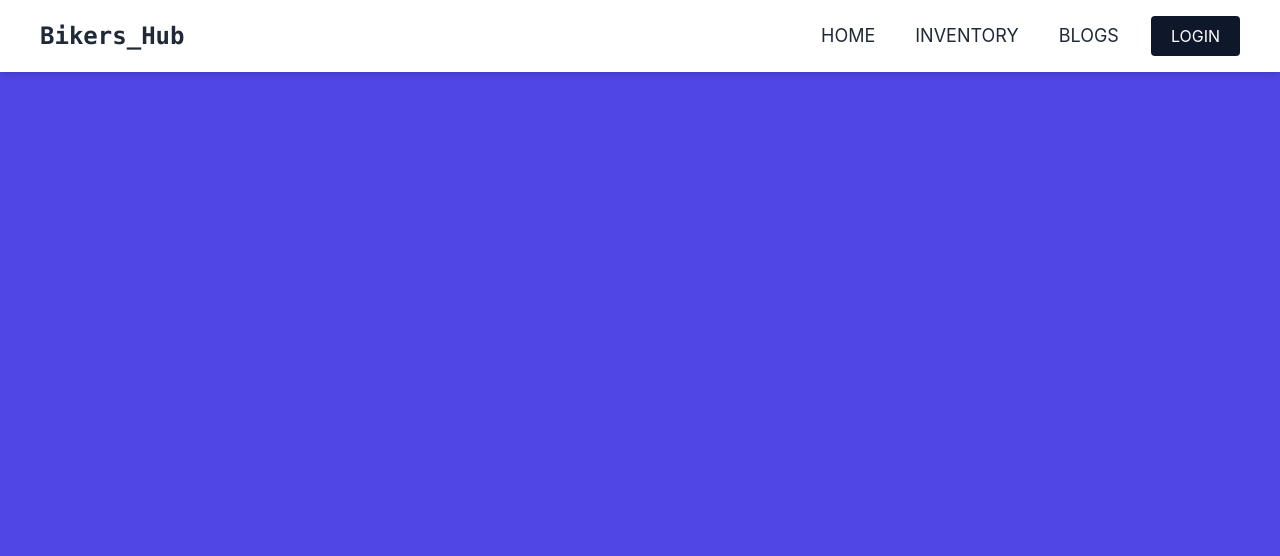
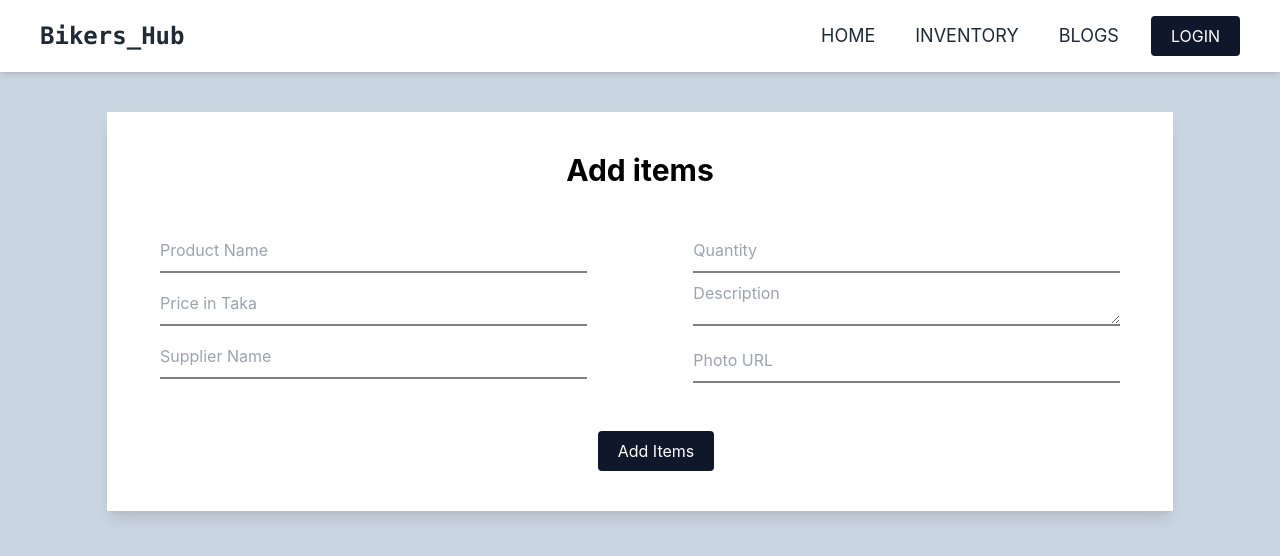
Before and after one commit to sinu5550/bikers-hub, a React (Create React App) app: page /addItems in a window 1280 px wide. Shown: the top 556 px of the page. Built offline with nearby package versions, Linux system fonts and the light colour scheme.

Commit message:
server connected with heroku done

```diff
--- a/package.json
+++ b/package.json
@@ -8,6 +8,7 @@
     "@testing-library/user-event": "^13.5.0",
     "react": "^18.1.0",
     "react-dom": "^18.1.0",
+    "react-hook-form": "^7.30.0",
     "react-icons": "^4.3.1",
     "react-router-dom": "^6.3.0",
     "react-scripts": "5.0.1",
--- a/src/App.css
+++ b/src/App.css
@@ -1,38 +1,3 @@
-.App {
-  text-align: center;
+body {
+  background-color: #CAD5E2;
 }
-
-.App-logo {
-  height: 40vmin;
-  pointer-events: none;
-}
-
-@media (prefers-reduced-motion: no-preference) {
-  .App-logo {
-    animation: App-logo-spin infinite 20s linear;
-  }
-}
-
-.App-header {
-  background-color: #282c34;
-  min-height: 100vh;
-  display: flex;
-  flex-direction: column;
-  align-items: center;
-  justify-content: center;
-  font-size: calc(10px + 2vmin);
-  color: white;
-}
-
-.App-link {
-  color: #61dafb;
-}
-
-@keyframes App-logo-spin {
-  from {
-    transform: rotate(0deg);
-  }
-  to {
-    transform: rotate(360deg);
-  }
-}
--- a/src/App.js
+++ b/src/App.js
@@ -1,5 +1,6 @@
 import { Route, Routes } from 'react-router-dom';
 import './App.css';
+import AddInventoryItems from './Components/AddInventoryItems/AddInventoryItems';
 import Navbar from './Components/Header/Navbar/Navbar';
 import Home from './Components/Home/Home';
 import Inventory from './Components/Inventory/Inventory';
@@ -9,10 +10,11 @@ function App() {
     <div>
       <Navbar></Navbar>
 
-      <div className='bg-indigo-600 w-full h-screen'>
+      <div>
         <Routes>
           <Route path='/' element={<Home></Home>} />
           <Route path='inventory' element={<Inventory></Inventory>} />
+          <Route path='addItems' element={<AddInventoryItems></AddInventoryItems>} />
         </Routes>
       </div>
     </div>
--- /dev/null
+++ b/src/Components/AddInventoryItems/AddInventoryItems.css
@@ -0,0 +1,11 @@
+.form-control input,
+textarea {
+    width: 80%;
+    display: block;
+    margin: 8px auto;
+    height: 45px;
+    border-bottom: 2px solid gray;
+    background-color: transparent;
+    outline: none;
+
+}
--- /dev/null
+++ b/src/Components/AddInventoryItems/AddInventoryItems.js
@@ -0,0 +1,54 @@
+import React from 'react';
+import { useForm } from 'react-hook-form';
+import Button from '../Button/Button';
+import './AddInventoryItems.css';
+
+const AddInventoryItems = () => {
+    const { register, handleSubmit } = useForm();
+    const onSubmit = data => {
+        console.log(data);
+        const url = `http://localhost:5000/inventory`;
+        fetch(url, {
+            method: 'POST',
+            headers: {
+                'content-type': 'application/json'
+            },
+            body: JSON.stringify(data)
+        })
+            .then(res => res.json())
+            .then(result => {
+                console.log(result);
+            })
+    }
+    return (
+        <div className='mt-28'>
+            <div className='bg-white mx-auto w-10/12 py-10 px-0 shadow-lg'>
+                <h1 className='text-center text-3xl font-bold mb-8'>Add items</h1>
+                <div className=''>
+                    <form className='flex flex-col form-control' onSubmit={handleSubmit(onSubmit)} >
+                        <div className='grid grid-cols-2'>
+                            <div className='md:col-span-1 col-span-2'>
+                                <input className='mb-3 ' placeholder='Product Name' {...register("productName", { required: true, maxLength: 20 })} />
+                                <input className='mb-3 ' placeholder='Price in Taka' type="number" {...register("price")} />
+                                <input className='mb-3 ' placeholder='Supplier Name' type="text" {...register("supplier")} />
+                            </div>
+                            <div className='md:col-span-1 col-span-2'>
+                                <input className='mb-3 ' placeholder='Quantity' type="number" {...register("quantity")} />
+
+                                <textarea className='mb-3' placeholder='Description' {...register("description")} />
+                                <input className='mb-3 ' placeholder='Photo URL' type="text" {...register("img")} />
+                            </div>
+                        </div>
+                        <div className='flex justify-center mt-10'>
+                            <Button>
+                                Add Items
+                            </Button>
+                        </div>
+                    </form>
+                </div>
+            </div>
+        </div>
+    );
+};
+
+export default AddInventoryItems;
```
Also changed, not shown: 1 other file (tests, documents, lock files or other folders).
